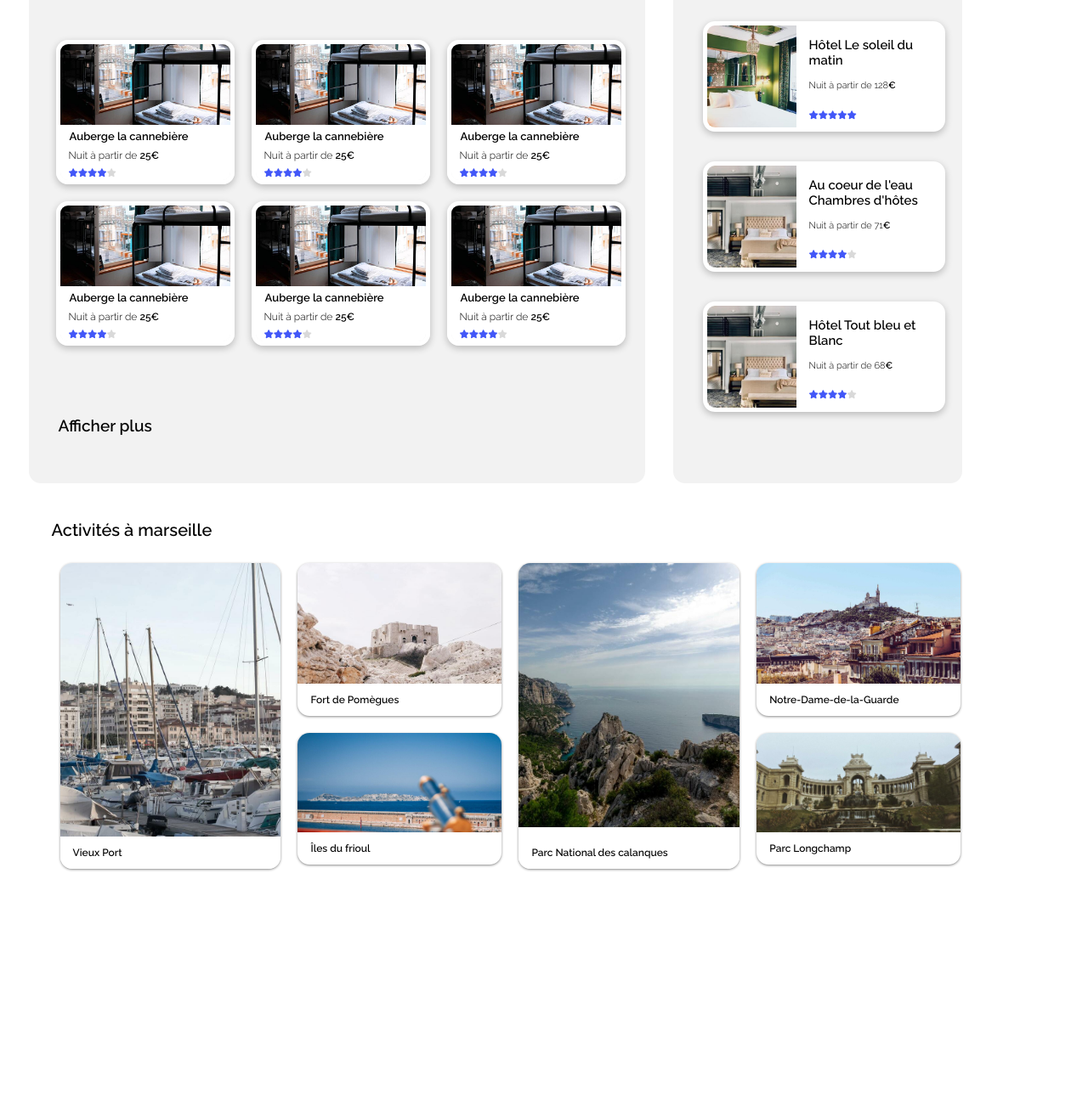
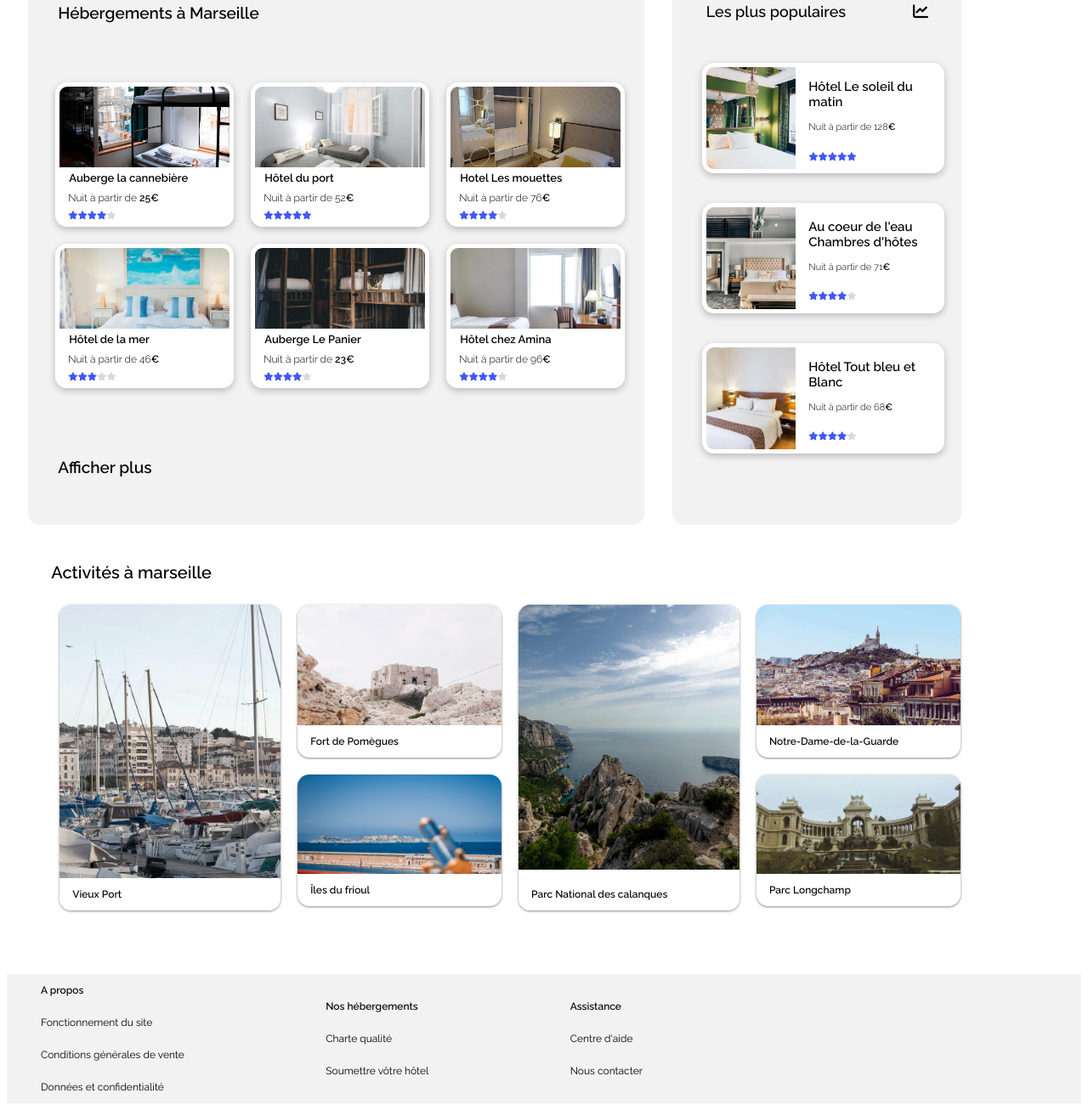
Before and after one commit to Pierrote52/P2_Inza_Pierre, a plain HTML site: page index.html in a window 1280 px wide. Shown: the part 533-1840 px from the top of the page at 85% size. Before the commit the page ends 1639 px from the top, so only its background shows below. Drawn offline with Linux system fonts and the light colour scheme.

Commit message:
Maquette visuelle terminé, ajouter les :hover

```diff
--- a/index.html
+++ b/index.html
@@ -7,6 +7,7 @@
 
 </head>
 <body>
+    <div class = 'corps'>
     <header>
         <img src = 'images/logo/Reservia@3x.png' alt = 'logo de Reserva'/>
         <nav>
@@ -52,11 +53,26 @@
                 </div>
             </article>
             <article>
-                <div class = "ArticleImage"><img class = "Cannebiere"src="Images/hebergements/4_small/auberge_de_la_cabaniere.jpg"/></div>
+                <div class = "ArticleImage"><img class = "Cannebiere"src="Images/hebergements/4_small/hotelDuPort.jpg"/></div>
                 <div class = "Informations">
                     <div class= "contenueInfo">
-                    <h2>Auberge la cannebière</h2>
-                    <h3>Nuit à partir de <span>25€</span></h3>
+                    <h2>Hôtel du port</h2>
+                    <h3>Nuit à partir de 52<span>€</span></h3>
+                    <div class="etoiles">
+                        <i class="fas fa-star"></i>
+                        <i class="fas fa-star"></i>
+                        <i class="fas fa-star"></i>
+                        <i class="fas fa-star"></i>
+                       <i class="fas fa-star"></i>
+                    </div>
+                </div>
+            </article>
+            <article>
+                <div class = "ArticleImage"><img class = "Cannebiere"src="Images/hebergements/4_small/hotelDesMouettes.jpg"/></div>
+                <div class = "Informations">
+                    <div class= "contenueInfo">
+                    <h2>Hotel Les mouettes</h2>
+                    <h3>Nuit à partir de 76<span>€</span></h3>
                     <div class="etoiles">
                         <i class="fas fa-star"></i>
                         <i class="fas fa-star"></i>
@@ -67,11 +83,26 @@
                 </div>
             </article>
             <article>
-                <div class = "ArticleImage"><img class = "Cannebiere"src="Images/hebergements/4_small/auberge_de_la_cabaniere.jpg"/></div>
+                <div class = "ArticleImage"><img class = "HotelDeLaMer" src="Images/hebergements/4_small/hotelDeLaMer.jpg"/></div>
                 <div class = "Informations">
                     <div class= "contenueInfo">
-                    <h2>Auberge la cannebière</h2>
-                    <h3>Nuit à partir de <span>25€</span></h3>
+                    <h2>Hôtel de la mer</h2>
+                    <h3>Nuit à partir de 46<span>€</span></h3>
+                    <div class="etoiles">
+                        <i class="fas fa-star"></i>
+                        <i class="fas fa-star"></i>
+                        <i class="fas fa-star"></i>
+                        <div class="etoileOff"><i class="fas fa-star"></i></div>
+                        <div class = "etoileOff"><i class="fas fa-star"></i></div>
+                    </div>
+                </div>
+            </article>
+            <article>
+                <div class = "ArticleImage"><img class = "Cannebiere"src="Images/hebergements/4_small/Auberge Le Panier.jpg"/></div>
+                <div class = "Informations">
+                    <div class= "contenueInfo">
+                    <h2>Auberge Le Panier</h2>
+                    <h3>Nuit à partir de <span>23€</span></h3>
                     <div class="etoiles">
                         <i class="fas fa-star"></i>
                         <i class="fas fa-star"></i>
@@ -82,41 +113,11 @@
                 </div>
             </article>
             <article>
-                <div class = "ArticleImage"><img class = "Cannebiere"src="Images/hebergements/4_small/auberge_de_la_cabaniere.jpg"/></div>
+                <div class = "ArticleImage"><img class = "Amina" src="Images/hebergements/4_small/Hôtel chez Amina.jpg"/></div>
                 <div class = "Informations">
                     <div class= "contenueInfo">
-                    <h2>Auberge la cannebière</h2>
-                    <h3>Nuit à partir de <span>25€</span></h3>
-                    <div class="etoiles">
-                        <i class="fas fa-star"></i>
-                        <i class="fas fa-star"></i>
-                        <i class="fas fa-star"></i>
-                        <i class="fas fa-star"></i>
-                        <div class = "etoileOff"><i class="fas fa-star"></i></div>
-                    </div>
-                </div>
-            </article>
-            <article>
-                <div class = "ArticleImage"><img class = "Cannebiere"src="Images/hebergements/4_small/auberge_de_la_cabaniere.jpg"/></div>
-                <div class = "Informations">
-                    <div class= "contenueInfo">
-                    <h2>Auberge la cannebière</h2>
-                    <h3>Nuit à partir de <span>25€</span></h3>
-                    <div class="etoiles">
-                        <i class="fas fa-star"></i>
-                        <i class="fas fa-star"></i>
-                        <i class="fas fa-star"></i>
-                        <i class="fas fa-star"></i>
-                        <div class = "etoileOff"><i class="fas fa-star"></i></div>
-                    </div>
-                </div>
-            </article>
-            <article>
-                <div class = "ArticleImage"><img class = "Cannebiere"src="Images/hebergements/4_small/auberge_de_la_cabaniere.jpg"/></div>
-                <div class = "Informations">
-                    <div class= "contenueInfo">
-                    <h2>Auberge la cannebière</h2>
-                    <h3>Nuit à partir de <span>25€</span></h3>
+                    <h2>Hôtel chez Amina</h2>
+                    <h3>Nuit à partir de 96<span>€</span></h3>
                     <div class="etoiles">
                         <i class="fas fa-star"></i>
                         <i class="fas fa-star"></i>
@@ -165,7 +166,7 @@
 
        </div>
        <div class ="vignettePopulaire">
-        <img src="images/hebergements/4_small/au coeur de l'eau.jpg" alt="Hotel tout bleu et blanc"/>
+        <img class= "ToutBleuEtBlanc"src="images/hebergements/4_small/Tout bleu et blanc.jpg" alt="Hotel tout bleu et blanc"/>
         <div class = "DescriptionEtNotation"><h2>Hôtel Tout bleu et</br>Blanc</h2>
          <p>Nuit à partir de 68<span>€</span></p>
          <div class="etoilesPopulaire">
@@ -232,6 +233,26 @@
         </div>
 
     </section>
+</div>
+    <footer>
+        <div class = "coloneFooter">
+        <p class = "TitreColone">A propos</p>
+        <p>Fonctionnement du site</p>
+        <p>Conditions générales de vente</p>
+        <p>Données et confidentialité</p>
+    </div>
+    <div class = "coloneFooter">
+        <p class = "TitreColone">Nos hébergements</p>
+        <p>Charte qualité</p>
+        <p>Soumettre vôtre hôtel</p>
+    </div>
+
+    <div class = "coloneFooter">
+        <p class = "TitreColone">Assistance</p>
+        <p>Centre d'aide</p>
+        <p>Nous contacter</p>
+    </div>
+    </footer>
 
 
 
--- a/style.css
+++ b/style.css
@@ -2,7 +2,7 @@
     font-family: 'Raleway';
     src: url('Raleway-VariableFont_wght.ttf');
 }
-body{
+.corps{
     padding: 2%;
 }
 header{
@@ -13,8 +13,7 @@ header{
 
 }
 header img{
-    padding-top: 3% ;
-    width: 7%;
+    width: 100px;
 }
 nav{
     display: flex;
@@ -27,10 +26,13 @@ nav p {
     padding: 10px;
 }
 h1{
+    margin-top:20px ;
     font-family: sans-serif;
     font-size: 20px;
+    margin-bottom: 0;
 }
 h1 + p{
+    margin-bottom: 35px;
     font-family: 'Raleway';
     font-size: 17px;
 }
@@ -45,6 +47,7 @@ h1 + p{
     border-radius: 14px;
     height: 50px;
     width: 380px;
+    margin-bottom: 30px;
 
 }
 /* .fas est l'icon de localisation dans la barre de recherche*/
@@ -204,6 +207,24 @@ input + p{
     left: -10px;
     position: absolute;
 }
+.LesHebergementsGrille article .ArticleImage .HotelDeLaMer{
+
+    height: 190px;
+    top:-55px;
+    left: 0px;
+    position: absolute;
+
+
+}
+.LesHebergementsGrille article .ArticleImage .Amina{
+
+    position: absolute;
+    width: 200px;
+    top:-100px
+
+
+}
+
 
 .LesHebergementsGrille article .Informations{
     position: absolute;
@@ -313,6 +334,11 @@ input + p{
 
     width: 180px;
     z-index: 1;
+}
+.vignettePopulaire .ToutBleuEtBlanc{
+    width: 110px;
+    top:-30px;
+    left: 0px;
 }
 .DescriptionEtNotation{
    flex-wrap: wrap;
@@ -582,3 +608,21 @@ input + p{
     left:0px;
     width: 240px;
 }
+footer{
+    display: flex;
+    background-color: rgb(242,242,242,242);
+    margin: 0;
+    font-family: 'Raleway';
+    font-size: 12px;
+}
+.coloneFooter{
+    margin-right: 10%;
+    margin-left:40px ;
+    display:flex;
+    justify-content: center;
+    flex-direction: column;
+
+}
+.TitreColone{
+    font-weight: 550;
+}
```
Also changed, not shown: images/hebergements/4_small/Tout bleu et blanc.jpg (renamed from images/hebergements/4_small/febrian-zakaria-sjvU0THccQA-unsplash.jpg).
